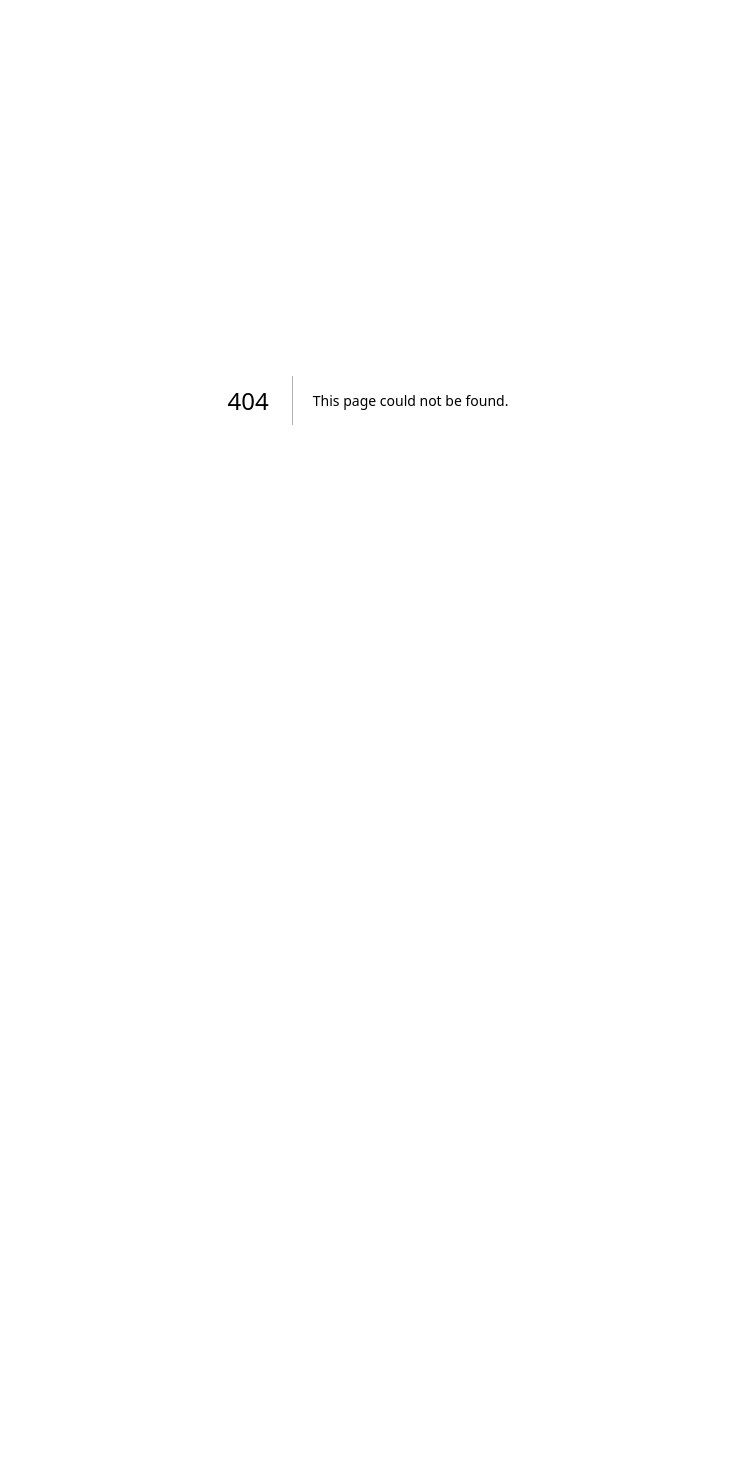
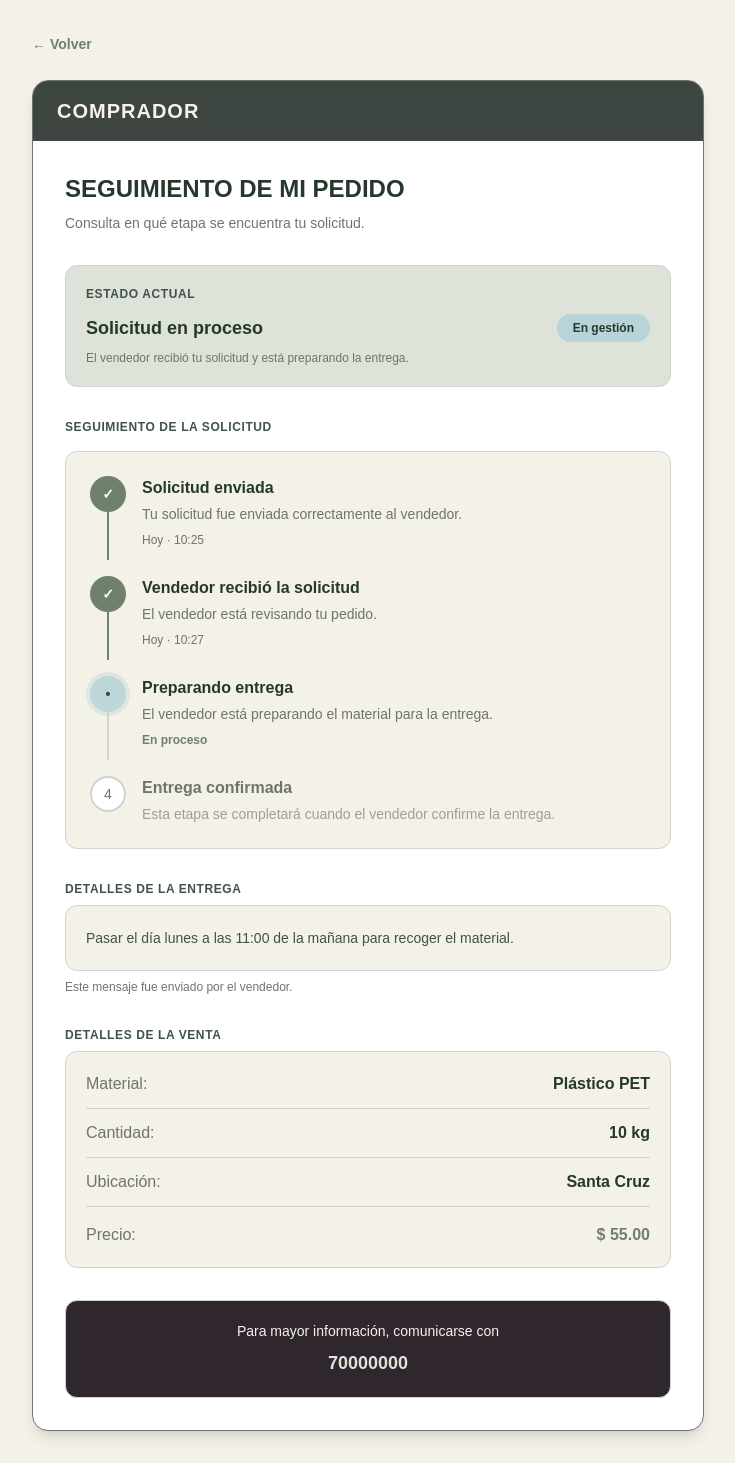
Before and after one commit to cesitarah/Proyecto-Reciclaje, a Next.js app: page /seguimiento-solicitud in a window 1280 px wide. Before the commit this address had no page. Shown: the whole page, without its empty margins (272-1007 px from the left). Before the commit the page ends 800 px from the top, so only its background shows below. Built offline with nearby package versions, Linux system fonts and the light colour scheme.

Commit message:
agregue la primera version de la interfaz de seguimiento de solicitud

```diff
--- /dev/null
+++ b/app/seguimiento-solicitud/page.tsx
@@ -0,0 +1,274 @@
+
+"use client";
+
+import Link from "next/link";
+
+export default function SeguimientoSolicitud() {
+  return (
+    <main className="min-h-screen bg-[#F3F1E8] px-4 py-8 text-[#26382C] md:px-8">
+      <div className="mx-auto max-w-2xl">
+
+        {/* BOTÓN VOLVER */}
+        <div className="mb-6">
+          <Link
+            href="/comprador-buscar-ofertas"
+            className="inline-flex items-center gap-2 text-sm font-semibold text-[#6F806C] transition hover:text-[#40534A]"
+          >
+            ← Volver
+          </Link>
+        </div>
+
+        {/* CONTENEDOR PRINCIPAL */}
+        <section className="overflow-hidden rounded-2xl border border-[#6D756D] bg-white shadow-lg">
+
+          {/* ENCABEZADO */}
+          <div className="bg-[#3D4641] px-6 py-4">
+            <h1 className="text-xl font-bold tracking-wider text-[#F5F3EC]">
+              COMPRADOR
+            </h1>
+          </div>
+
+          <div className="space-y-8 p-6 md:p-8">
+
+            {/* TITULO */}
+            <div>
+              <h2 className="text-2xl font-bold text-[#26382C]">
+                SEGUIMIENTO DE MI PEDIDO
+              </h2>
+
+              <p className="mt-2 text-sm text-[#6D756D]">
+                Consulta en qué etapa se encuentra tu solicitud.
+              </p>
+            </div>
+
+            {/* ESTADO ACTUAL */}
+            <div className="rounded-xl border border-[#D0D4CF] bg-[#DDE3D9] p-5">
+
+              <p className="text-xs font-semibold uppercase tracking-wider text-[#40534A]">
+                Estado actual
+              </p>
+
+              <div className="mt-3 flex flex-wrap items-center justify-between gap-3">
+                <span className="text-lg font-bold text-[#26382C]">
+                  Solicitud en proceso
+                </span>
+
+                <span className="rounded-full bg-[#B8D4D8] px-4 py-1.5 text-xs font-bold text-[#26382C]">
+                  En gestión
+                </span>
+              </div>
+
+              <p className="mt-2 text-xs text-[#6D756D]">
+                El vendedor recibió tu solicitud y está preparando la entrega.
+              </p>
+
+            </div>
+
+            {/* SEGUIMIENTO VISUAL */}
+            <div className="space-y-4">
+
+              <label className="block text-xs font-semibold uppercase tracking-wider text-[#40534A]">
+                Seguimiento de la solicitud
+              </label>
+
+              <div className="rounded-xl border border-[#D0D4CF] bg-[#F3F1E8] p-6">
+
+                {/* ETAPA 1 */}
+                <div className="relative flex gap-4">
+
+                  <div className="flex flex-col items-center">
+                    <div className="flex h-9 w-9 items-center justify-center rounded-full bg-[#6F806C] text-sm font-bold text-white">
+                      ✓
+                    </div>
+
+                    <div className="h-12 w-0.5 bg-[#6F806C]"></div>
+                  </div>
+
+                  <div className="pb-7">
+                    <h3 className="font-bold text-[#26382C]">
+                      Solicitud enviada
+                    </h3>
+
+                    <p className="mt-1 text-sm text-[#6D756D]">
+                      Tu solicitud fue enviada correctamente al vendedor.
+                    </p>
+
+                    <span className="mt-2 block text-xs text-[#6D756D]">
+                      Hoy · 10:25
+                    </span>
+                  </div>
+
+                </div>
+
+                {/* ETAPA 2 */}
+                <div className="relative flex gap-4">
+
+                  <div className="flex flex-col items-center">
+                    <div className="flex h-9 w-9 items-center justify-center rounded-full bg-[#6F806C] text-sm font-bold text-white">
+                      ✓
+                    </div>
+
+                    <div className="h-12 w-0.5 bg-[#6F806C]"></div>
+                  </div>
+
+                  <div className="pb-7">
+                    <h3 className="font-bold text-[#26382C]">
+                      Vendedor recibió la solicitud
+                    </h3>
+
+                    <p className="mt-1 text-sm text-[#6D756D]">
+                      El vendedor está revisando tu pedido.
+                    </p>
+
+                    <span className="mt-2 block text-xs text-[#6D756D]">
+                      Hoy · 10:27
+                    </span>
+                  </div>
+
+                </div>
+
+                {/* ETAPA 3 - ACTUAL */}
+                <div className="relative flex gap-4">
+
+                  <div className="flex flex-col items-center">
+                    <div className="flex h-9 w-9 animate-pulse items-center justify-center rounded-full bg-[#B8D4D8] text-sm font-bold text-[#26382C] ring-4 ring-[#B8D4D8]/40">
+                      •
+                    </div>
+
+                    <div className="h-12 w-0.5 bg-[#D0D4CF]"></div>
+                  </div>
+
+                  <div className="pb-7">
+                    <h3 className="font-bold text-[#26382C]">
+                      Preparando entrega
+                    </h3>
+
+                    <p className="mt-1 text-sm text-[#6D756D]">
+                      El vendedor está preparando el material para la entrega.
+                    </p>
+
+                    <span className="mt-2 block text-xs font-semibold text-[#6F806C]">
+                      En proceso
+                    </span>
+                  </div>
+
+                </div>
+
+                {/* ETAPA 4 */}
+                <div className="relative flex gap-4">
+
+                  <div className="flex flex-col items-center">
+                    <div className="flex h-9 w-9 items-center justify-center rounded-full border-2 border-[#D0D4CF] bg-white text-sm text-[#6D756D]">
+                      4
+                    </div>
+                  </div>
+
+                  <div>
+                    <h3 className="font-semibold text-[#6D756D]">
+                      Entrega confirmada
+                    </h3>
+
+                    <p className="mt-1 text-sm text-[#9AA09A]">
+                      Esta etapa se completará cuando el vendedor confirme la entrega.
+                    </p>
+                  </div>
+
+                </div>
+
+              </div>
+            </div>
+
+            {/* DETALLES DE LA ENTREGA */}
+            <div className="space-y-2">
+
+              <label className="block text-xs font-semibold uppercase tracking-wider text-[#40534A]">
+                Detalles de la entrega
+              </label>
+
+              <div className="rounded-xl border border-[#D0D4CF] bg-[#F3F1E8] p-5">
+
+                <p className="text-sm leading-6 text-[#40534A]">
+                  Pasar el día lunes a las 11:00 de la mañana para recoger el material.
+                </p>
+
+              </div>
+
+              <p className="text-xs text-[#6D756D]">
+                Este mensaje fue enviado por el vendedor.
+              </p>
+
+            </div>
+
+            {/* DETALLES DE LA VENTA */}
+            <div className="space-y-2">
+
+              <label className="block text-xs font-semibold uppercase tracking-wider text-[#40534A]">
+                Detalles de la venta
+              </label>
+
+              <div className="space-y-3 rounded-xl border border-[#D0D4CF] bg-[#F3F1E8] p-5">
+
+                <div className="flex justify-between border-b border-[#D0D4CF] pb-3">
+                  <span className="font-medium text-[#6D756D]">
+                    Material:
+                  </span>
+
+                  <span className="font-bold text-[#26382C]">
+                    Plástico PET
+                  </span>
+                </div>
+
+                <div className="flex justify-between border-b border-[#D0D4CF] pb-3">
+                  <span className="font-medium text-[#6D756D]">
+                    Cantidad:
+                  </span>
+
+                  <span className="font-semibold text-[#26382C]">
+                    10 kg
+                  </span>
+                </div>
+
+                <div className="flex justify-between border-b border-[#D0D4CF] pb-3">
+                  <span className="font-medium text-[#6D756D]">
+                    Ubicación:
+                  </span>
+
+                  <span className="font-semibold text-[#26382C]">
+                    Santa Cruz
+                  </span>
+                </div>
+
+                <div className="flex justify-between pt-1">
+                  <span className="font-medium text-[#6D756D]">
+                    Precio:
+                  </span>
+
+                  <span className="font-bold text-[#6F806C]">
+                    $ 55.00
+                  </span>
+                </div>
+
+              </div>
+
+            </div>
+
+            {/* INFORMACIÓN DEL VENDEDOR */}
+            <div className="rounded-xl border border-[#D0D4CF] bg-[#30262D] p-5 text-center">
+
+              <p className="text-sm font-medium text-[#F5F3EC]">
+                Para mayor información, comunicarse con
+              </p>
+
+              <p className="mt-2 text-lg font-bold text-[#DDE3D9]">
+                70000000
+              </p>
+
+            </div>
+
+          </div>
+        </section>
+
+      </div>
+    </main>
+  );
+}
```
